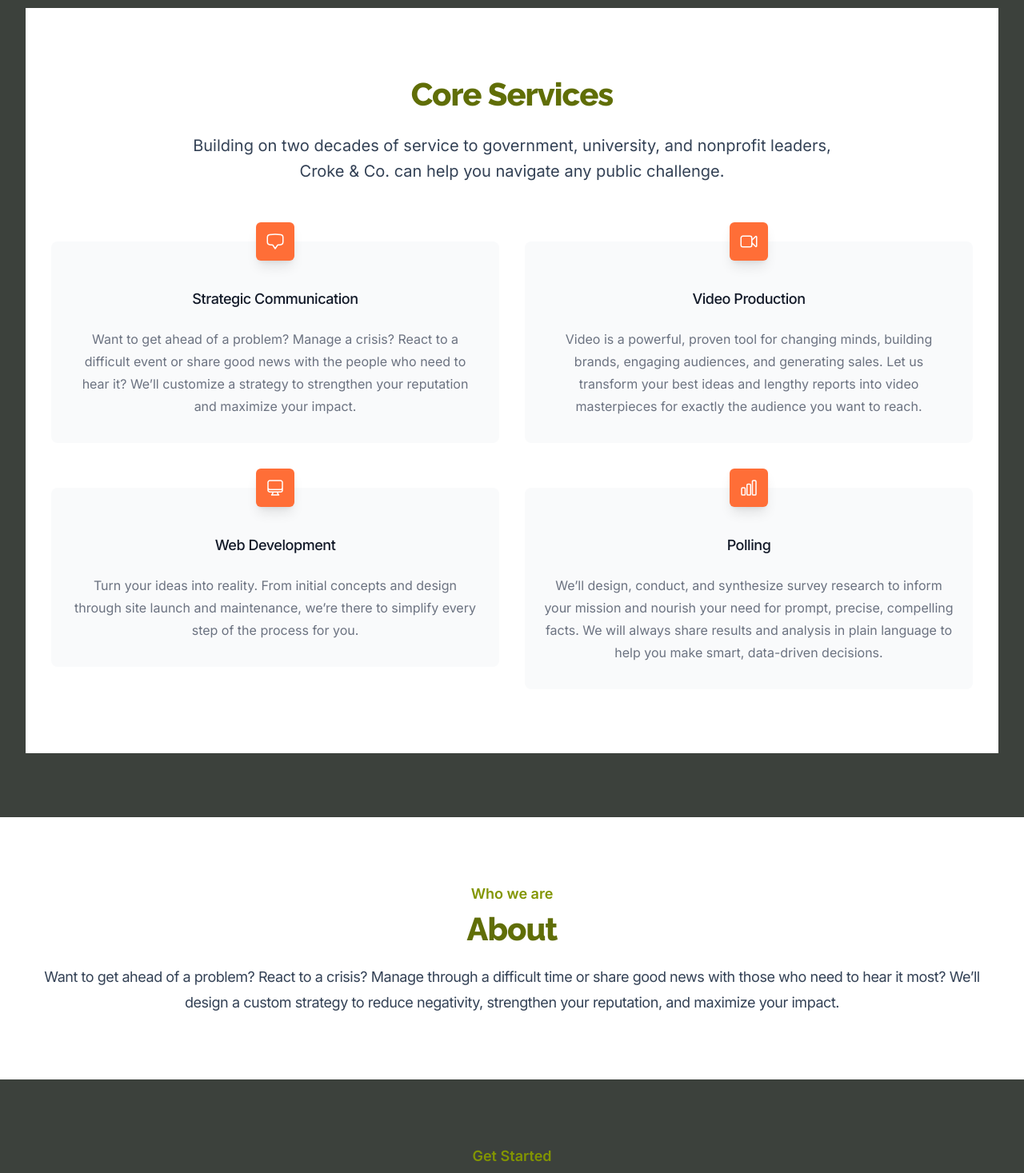
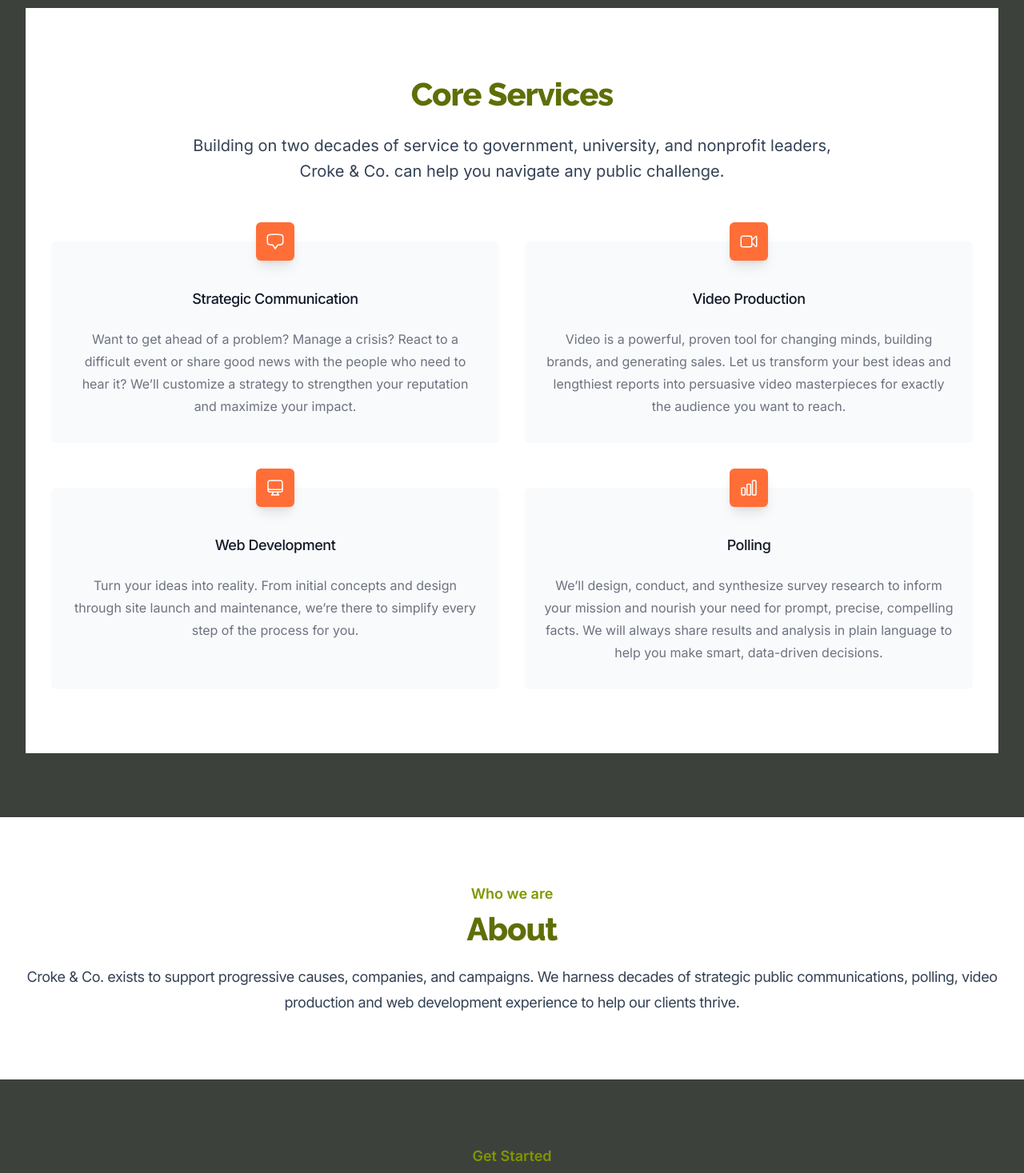
Before and after one commit to pc45/crokebrothers, a Next.js app: page / in a window 1280 px wide. Shown: the part 573-2040 px from the top of the page at 80% size. Built offline with nearby package versions, Linux system fonts and the light colour scheme.

Commit message:
copy and layout update

```diff
--- a/src/components/About.jsx
+++ b/src/components/About.jsx
@@ -15,7 +15,7 @@
             About
           </p>
           <p className="mt-4 text-lg tracking-tight text-slate-700">
-            Want to get ahead of a problem? React to a crisis? Manage through a difficult time or share good news with those who need to hear it most? We’ll design a custom strategy to reduce negativity, strengthen your reputation, and maximize your impact.
+            Croke & Co. exists to support progressive causes, companies, and campaigns. We harness decades of strategic public communications, polling, video production and web development experience to help our clients thrive.
           </p>
         </div>
       </Container>
--- a/src/components/Services.jsx
+++ b/src/components/Services.jsx
@@ -14,7 +14,7 @@
   },
   {
     name: 'Video Production',
-    description: 'Video is a powerful, proven tool for changing minds, building brands, engaging audiences, and generating sales. Let us transform your best ideas and lengthy reports into video masterpieces for exactly the audience you want to reach.',
+    description: 'Video is a powerful, proven tool for changing minds, building brands, and generating sales. Let us transform your best ideas and lengthiest reports into persuasive video masterpieces for exactly the audience you want to reach.',
     icon: VideoCameraIcon,
   },
   {
@@ -47,15 +47,15 @@
                 Building on two decades of service to government, university, and nonprofit leaders, Croke & Co. can help you navigate any public challenge.
               </p>
               <div className="mt-12">
-            <div className="grid grid-cols-2 gap-8 sm:grid-cols-2 lg:grid-cols-2">
+            <div className="grid grid-cols-1 gap-8 md:grid-cols-2">
               {features.map((feature) => (
-                  <div key={feature.name} className="pt-6">
-                    <div className="flow-root rounded-lg bg-gray-50 px-6 pb-8">
+                  <div key={feature.name} className="pt-6 flex flex-col">
+                    <div className="rounded-md bg-gray-50 px-6 pb-8 flex-1">
                       <div className="-mt-6">
                         <div>
-                      <span className="inline-flex items-center justify-center rounded-md bg-croke-300 p-3 shadow-lg">
-                        <feature.icon className="h-6 w-6 text-white" aria-hidden="true" />
-                      </span>
+                          <span className="inline-flex items-center justify-center rounded-md bg-croke-300 p-3 shadow-lg">
+                            <feature.icon className="h-6 w-6 text-white" aria-hidden="true" />
+                          </span>
                         </div>
                         <h3 className="mt-8 text-lg font-medium tracking-tight text-gray-900">{feature.name}</h3>
                         <p className="mt-5 text-base text-gray-500">{feature.description}</p>
```
